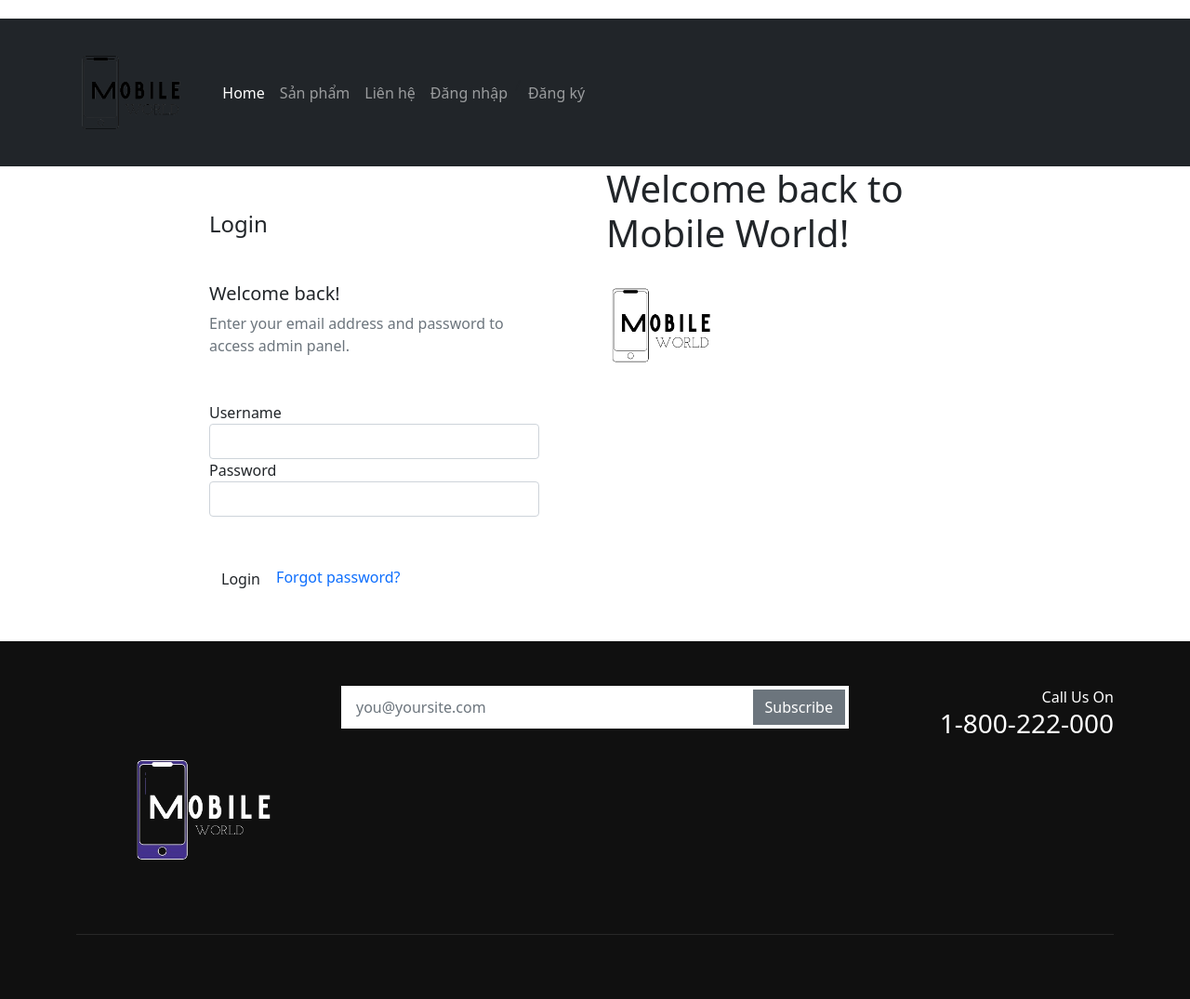
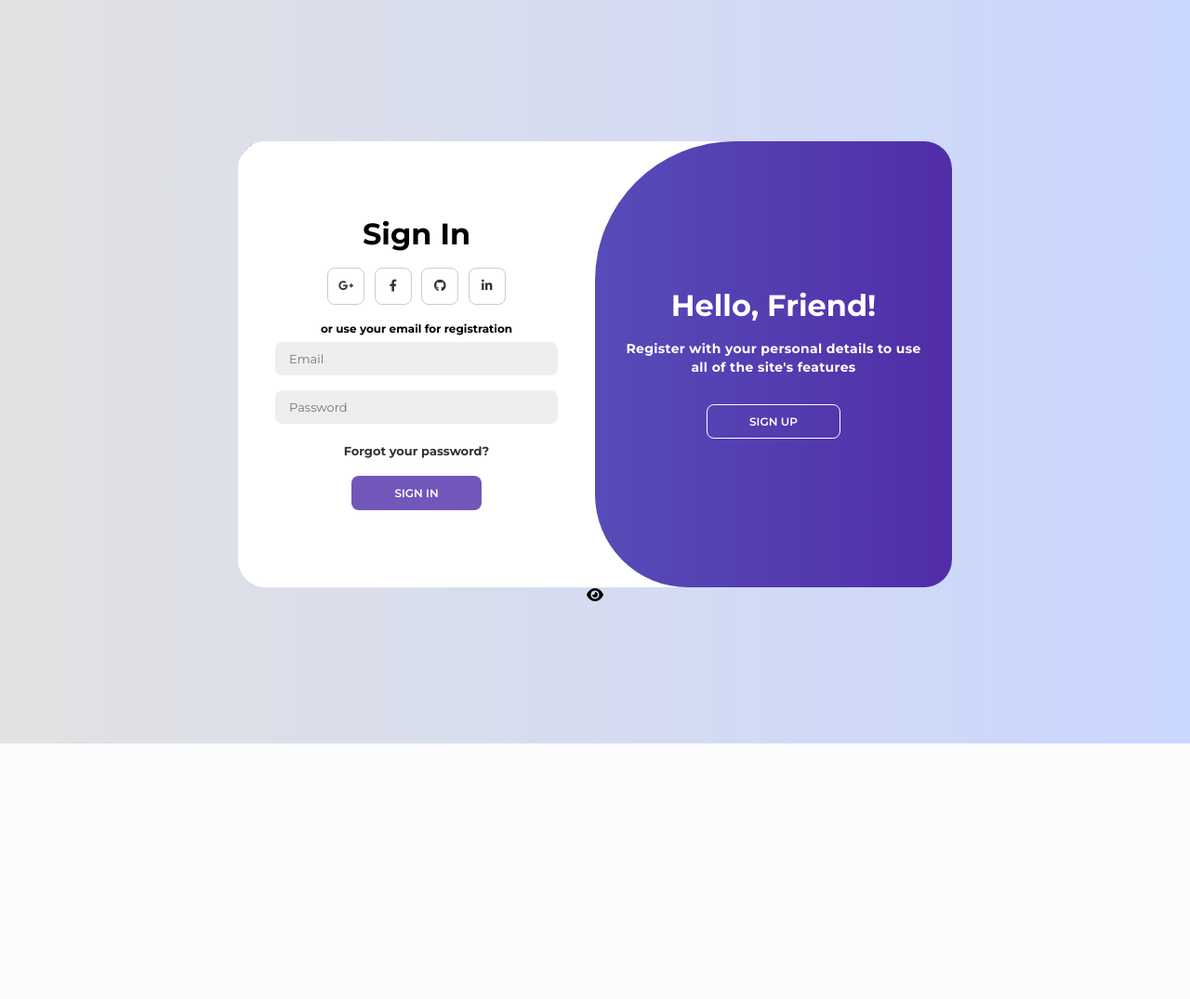
Before and after one commit to anhtrong-kms/mobile_world, a Django app: page /login/ in a window 1280 px wide. Shown: the top 1075 px of the page at 93% size. After the commit the page ends 800 px from the top, so only its background shows below. Run offline with Django 5.2, Linux system fonts and the light colour scheme; some libraries are stand-ins or nearby versions.

Commit message:
login update

```diff
--- a/mobile_app/templates/login.html
+++ b/mobile_app/templates/login.html
@@ -1,66 +1,63 @@
-{% extends "base.html" %}
-{% load static %}
-
-{% block title %}
-Login
-{% endblock %}
-
-{% block content %}
-<div id="main-wrapper" class="container">
-    <div class="row justify-content-center">
-        <div class="col-xl-10">
-            <div class="card border-0">
-                <div class="card-body p-0">
-                    <div class="row no-gutters">
-                        <div class="col-lg-6">
-                            <div class="p-5">
-                                <div class="mb-5">
-                                    <h3 class="h4 font-weight-bold text-theme">Login</h3>
-                                </div>
-
-                                <h6 class="h5 mb-0">Welcome back!</h6>
-                                <p class="text-muted mt-2 mb-5">Enter your email address and password to access admin panel.</p>
-
-                                <form>
-                                    <div class="form-group">
-                                        <label for="exampleInputEmail1">Username</label>
-                                        <input type="email" class="form-control" id="exampleInputEmail1">
-                                    </div>
-                                    <div class="form-group mb-5">
-                                        <label for="exampleInputPassword1">Password</label>
-                                        <input type="password" class="form-control" id="exampleInputPassword1">
-                                    </div>
-                                    <button type="submit" class="btn btn-theme">Login</button>
-                                    <a href="#l" class="forgot-link float-right text-primary">Forgot password?</a>
-                                </form>
-                            </div>
-                        </div>
-
-                        <div class="col-lg-6 d-none d-lg-inline-block">
-                            <div class="account-block rounded-right">
-                                <div class="overlay rounded-right"></div>
-                                <div class="account-testimonial">
-                                    <!-- <img src="{% static 'images/background.jpg' %}" alt="background"> -->
-                                    <!-- <h4 class="text-white mb-4">This  beautiful theme yours!</h4>
-                                    <p class="lead text-white">"Best investment i made for a long time. Can only recommend it for other users."</p>
-                                    <p>- Admin User</p> -->
-                                    <h1>Welcome back to Mobile World!</h1>
-                                    <img src="static/images/logo1.png" alt="Logo" style="height: 100pt;">
-                                </div>
-                            </div>
-                        </div>
-                    </div>
-
+<!DOCTYPE html>
+<html lang="en">
+<head>
+    {% load static %}
+    <meta charset="UTF-8">
+    <meta name="viewport" content="width=device-width, initial-scale=1.0">
+    <link rel="stylesheet" href="https://cdnjs.cloudflare.com/ajax/libs/font-awesome/6.4.2/css/all.min.css">
+    <link rel="stylesheet" href="{% static 'css/login.css' %}">
+    <script src="{% static 'js/script.js' %}"></script>
+    <title>Login</title>
+</head>
+<body>
+    <div class="container" id="container">
+        <div class="form-container sign-up">
+            <form>
+                <h1>Create Account</h1>
+                <div class="social-icons">
+                    <a href="#" class="icon"><i class="fa-brands fa-google-plus-g"></i></a>
+                    <a href="#" class="icon"><i class="fa-brands fa-facebook-f"></i></a>
+                    <a href="#" class="icon"><i class="fa-brands fa-github"></i></a>
+                    <a href="#" class="icon"><i class="fa-brands fa-linkedin-in"></i></a>
                 </div>
-                <!-- end card-body -->
+                <span>or use your email for registration</span>
+                <input type="text" placeholder="Name">
+                <input type="email" placeholder="Email">
+                <i class = "fa-solid fa-eye" id="show-pass">
+                <input type="password" placeholder="Password id="input-pass"">
+                <button class="btn">Sign Up</button>
+            </form>
+        </div>
+        <div class="form-container sign-in">
+            <form>
+                <h1>Sign In</h1>
+                <div class="social-icons">
+                    <a href="#" class="icon"><i class="fa-brands fa-google-plus-g"></i></a>
+                    <a href="#" class="icon"><i class="fa-brands fa-facebook-f"></i></a>
+                    <a href="#" class="icon"><i class="fa-brands fa-github"></i></a>
+                    <a href="#" class="icon"><i class="fa-brands fa-linkedin-in"></i></a>
+                </div>
+                <span>or use your email for registration</span>
+                <input type="email" placeholder="Email">
+                <input type="password" placeholder="Password">
+                <a href="#">Forgot your password?</a>
+                <button class="btn">Sign In</button>
+            </form>
+        </div>
+        <div class="toggle-container">
+            <div class="toggle">
+                <div class="toggle-panel toggle-left">
+                    <h1>Welcome Back!</h1>
+                    <p>Enter your personal details to use all of the site's features</p>
+                    <button class="hidden" id="login">Sign In</button>
+                </div>
+                <div class="toggle-panel toggle-right">
+                    <h1>Hello, Friend!</h1>
+                    <p>Register with your personal details to use all of the site's features</p>
+                    <button class="hidden" id="register">Sign Up</button>
+                </div>
             </div>
-            <!-- end card -->
-
-            <!-- end row -->
-
         </div>
-        <!-- end col -->
     </div>
-    <!-- Row -->
-</div>
-{% endblock %}
+</body>
+</html>
--- /dev/null
+++ b/static/css/login.css
@@ -0,0 +1,222 @@
+@import url('https://fonts.googleapis.com/css2?family=Montserrat:ital,wght@0,300;0,400;0,500;0,600;0,700;1,400&display=swap');
+*{
+    margin: 0;
+    padding: 0;
+    box-sizing: border-box;
+    font-family: 'Montserrat', sans-serif;
+}
+
+body{
+    background-color: #c9d6ff;
+    background: linear-gradient(to right, #e2e2e2, #c9d6ff);
+    display: flex;
+    align-items: center;
+    justify-content: center;
+    flex-direction: column;
+    height: 100vh;
+
+}
+
+.container{
+    background-color: #ffff;
+    border-radius: 30px;
+    box-shadow: 0 5px 15px rgba(0, 0, 0, 0.3,5);
+    position: relative;
+    overflow: hidden;
+    width: 768px;
+    max-width: 100%;
+    min-height: 480px;
+
+
+}
+.container p{
+    font-size: 14px;
+    line-height: 20px;
+    letter-spacing: 0.3px;
+    margin: 20px 0;
+
+}
+.container span{
+    font-size: 12px;
+}
+.container a{
+    color: #333;
+    font-size: 13px;
+    text-decoration: none;
+    margin: 15px 0 10px;
+}
+.container button{
+    background-color: #512da8;
+    color: #fff;
+    font-size: 12px;
+    padding: 10px 45px;
+    border: 1px solid transparent;
+    border-radius: 8px;
+    font-weight: 600;
+    letter-spacing: 0.5;
+    text-transform: uppercase;
+    margin-top: 10px;
+    cursor: pointer;
+}
+.container button.hidden{
+    background-color: transparent;
+    border-color: #fff;
+}
+.container form{
+    background-color: #fff;
+    display: flex;
+    align-items: center;
+    justify-content: center;
+    flex-direction: column;
+    padding: 0 40px;
+    height: 100%;
+
+}
+
+.container input{
+    background-color: #eee;
+    border: none;
+    margin:  8px 0;
+    padding: 10px 15px;
+    font-size: 13px;
+    border-radius: 8px;
+    width: 100%;
+    outline: none;
+}
+.form-container{
+    position: absolute;
+    top: 0;
+    height: 100%;
+    transition: all 0.6s ease-in-out;
+}
+.sign-in{
+    left: 0;
+    width: 50%;
+    z-index: 2;
+}
+
+.container.active .sign-in{
+    transform: translatex(100%);
+}
+
+.sign-up{
+    left: 0;
+    width: 50%;
+    opacity: 0;
+    z-index: 1;
+}
+
+.container.active .sign-up{
+    transform: translatex(100%);
+    opacity: 1;
+    z-index: 5;
+    animation: move 0.6s;
+
+}
+@keyframes move{
+    0%, 49.99%{
+        opacity: 0;
+        z-index: 1;
+    }
+    50%, 100%{
+        opacity: 1;
+        z-index: 5;
+    }
+}
+.social-icons{
+    margin: 20px 0;
+}
+.social-icons a{
+    border: 1px solid #ccc;
+    border-radius: 20%;
+    display: inline-flex;
+    justify-content: center;
+    align-items: center;
+    margin: 0 3px;
+    width: 40px;
+    height: 40px;
+}
+.toggle-container{
+    position: absolute;
+    top: 0;
+    left: 50%;
+    width: 50%;
+    height: 100%;
+    overflow: hidden;
+    transition: all 0.6s ease-in-out;
+    border-radius: 150px 0 0 100px;
+    z-index: 100%;
+
+}
+.container.active .toggle-container{
+    transform: translatex(-100%);
+    border-radius: 0 150px 100px 0;
+}
+.toggle{
+    background-color: #512da8;
+    height: 100%;
+    background: linear-gradient(to right, #5c6bc9, #512da8);
+    color: #fff;
+    position: relative;
+    left: -100%;
+    height: 100%;
+    width: 200%;
+    transform: translatex(0);
+    transition: all 0.6ss ease-in-out;
+
+}
+.container.active .toggle{
+    transform: translatex(50%);
+}
+.toggle-panel{
+    position: absolute;
+    width: 50%;
+    height: 100%;
+    display: flex;
+    align-items: center;
+    justify-content: center;
+    flex-direction: column;
+    padding: 0 30px;
+    text-align: center;
+    top: 0;
+    transform: translatex(0);
+    transition: all 0.6s ease-in-out;
+}
+.toggle-left{
+    transform: translatex(-200%);
+}
+.container.active .toggle-left{
+    transform: translatex(0);
+}
+.toggle-right{
+    right: 0;
+    transform: translatex(0);
+}
+.container.active .toggle-right{
+    transform: translatex(200%);
+}
+.btn{
+    opacity: 0.8;
+}
+.boxinput i{
+    position: absolute;
+    right:100%;
+    top : 50%;
+    transform: translateY(-50%);
+    cursor: pointer;
+}
+.boxinput i :after {
+    content: "";
+    position: absolute;
+    width: 100%;
+    height: 2px;
+    background-color: #000;
+    top :6px;
+    left :0;
+    transform: rotate(45deg);
+    opacity: 0;
+    transition: 0.2s;
+}
+.boxinput i.active ::after {
+    opacity: 1;
+}
```
Also changed, not shown: static/js/scrip.js (added, +23 -0 lines), media/brand2.png (deleted), media/hp-15s-fq5229tu-i3-8u237pa-thumb-600x600.png (deleted), media/iphone-11-trang-600x600.jpg (deleted), media/iphone-12-trang-13-600x600.jpg (deleted), media/iphone-14-pro-max-tim-thumb-600x600.jpg (deleted), media/oppo-reno11-f-purple-thumb-200x200.webp (deleted).
